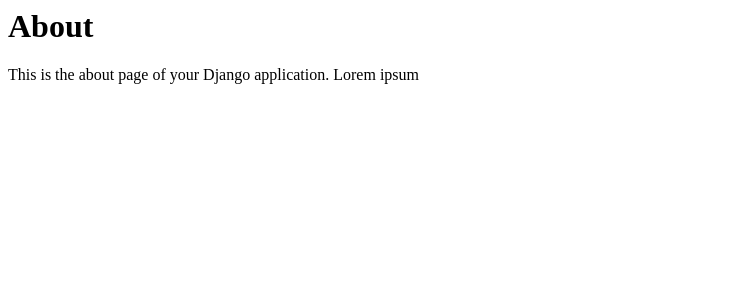
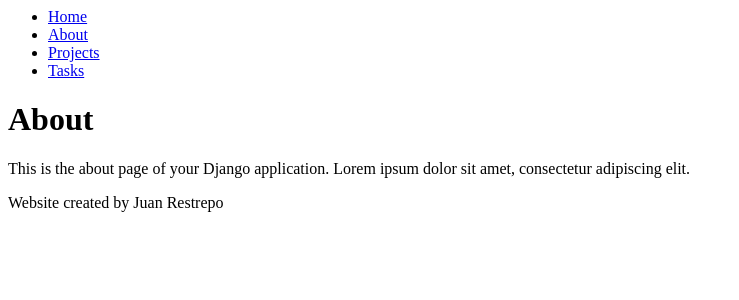
Before and after one commit to JuanjoRestrepo/djangoproject, a Django app: page /about/ in a window 1280 px wide. Shown: the top 300 px of the page, without its empty margins (0-739 px from the left). Run offline with Django 5.2, Linux system fonts and the light colour scheme.

Commit message:
Herencia de Templates: Agrega base.html y actualiza las vistas para usarlo.
Co-authored-by: Copilot <copilot@github.com>

```diff
--- a/myapp/templates/about.html
+++ b/myapp/templates/about.html
@@ -1,3 +1,8 @@
+{% extends "layouts/base.html" %} {% block content %}
 <h1>About</h1>
-
-<p>This is the about page of your Django application. Lorem ipsum</p>
+<p>
+  This is the about page of your Django application. Lorem ipsum dolor sit amet,
+  consectetur adipiscing elit.
+</p>
+<p>Website created by {{ username }}</p>
+{% endblock %}
--- a/myapp/templates/index.html
+++ b/myapp/templates/index.html
@@ -1,2 +1,4 @@
-<h1>Welcome to Django App</h1>
+{% extends 'layouts/base.html' %} {% block content %}
+<h1>{{ title }}</h1>
 <p>This is the home page of your Django application.</p>
+{% endblock %}
--- /dev/null
+++ b/myapp/templates/layouts/base.html
@@ -0,0 +1,18 @@
+<nav>
+  <ul>
+    <li>
+      <a href="/">Home</a>
+    </li>
+    <li>
+      <a href="/about">About</a>
+    </li>
+    <li>
+      <a href="/projects">Projects</a>
+    </li>
+    <li>
+      <a href="/tasks">Tasks</a>
+    </li>
+  </ul>
+</nav>
+
+{% block content %} {% endblock %}
--- /dev/null
+++ b/myapp/templates/layouts/base2.html
@@ -0,0 +1,4 @@
+<h1>Dashboard</h1>
+<h1>Navegaciones especiales</h1>
+
+{% block content %} {% endblock %}
--- a/myapp/templates/projects.html
+++ b/myapp/templates/projects.html
@@ -1,7 +1,8 @@
+{% extends "layouts/base.html" %} {% block content %}
 <h1>Projects</h1>
 
 {% for project in projects %}
 <article>
   <h2>{{ project.name }}</h2>
 </article>
-{% endfor %}
+{% endfor %} {% endblock %}
--- a/myapp/templates/tasks.html
+++ b/myapp/templates/tasks.html
@@ -1,3 +1,4 @@
+{% extends "layouts/base.html" %} {% block content %}
 <h1>Tasks</h1>
 
 {% for task in tasks %}
@@ -10,4 +11,4 @@
   <button>Delete</button>
   <button>✅ Done</button>
 </article>
-{% endfor %}
+{% endfor %} {% endblock %}
--- a/myapp/views.py
+++ b/myapp/views.py
@@ -6,11 +6,11 @@ from .models import Project, Task
 
 # Create your views here.
 def index(request):
-    return render(request, "index.html")
+    return render(request, "index.html", {"title": "Welcome to Django App"})
 
 
-def about(request):
-    return render(request, "about.html")
+def about(request, username="Juan Restrepo"):
+    return render(request, "about.html", {"username": username})
 
 
 def hello(request, username=None):
```
